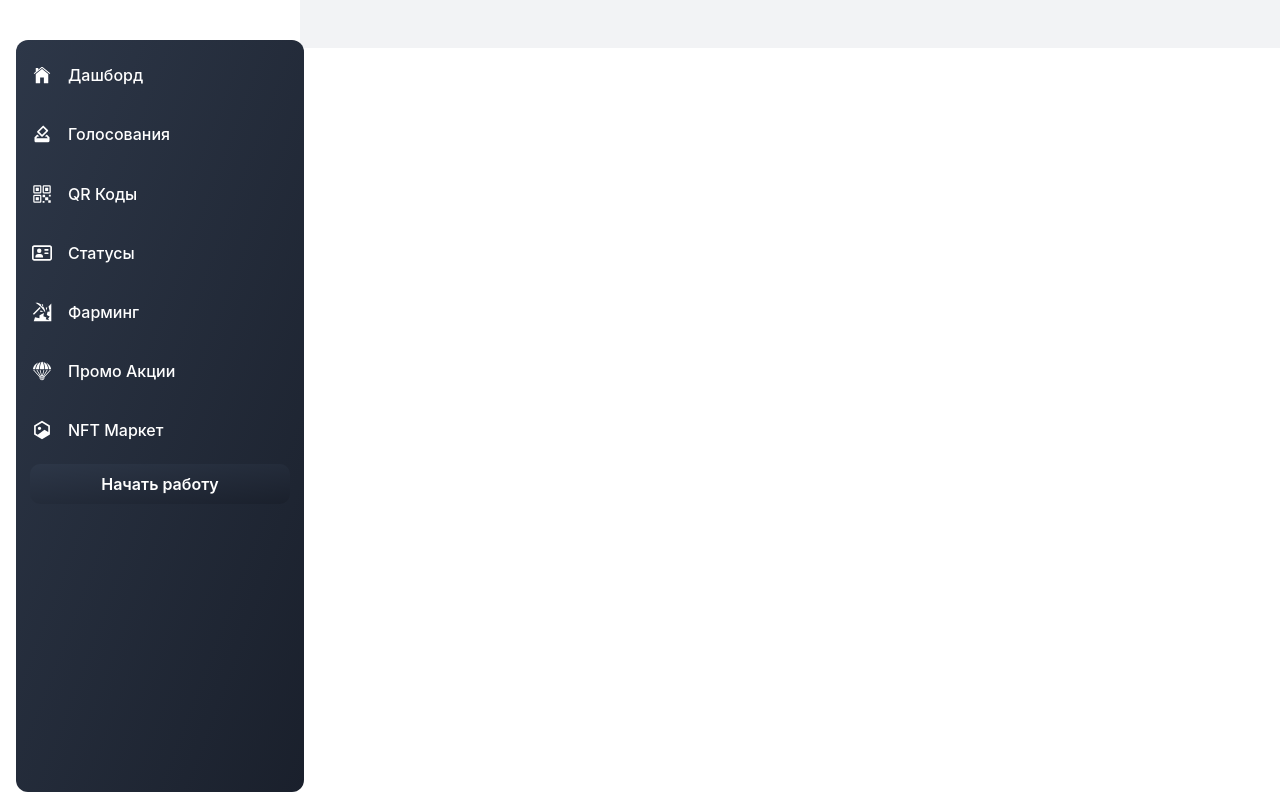
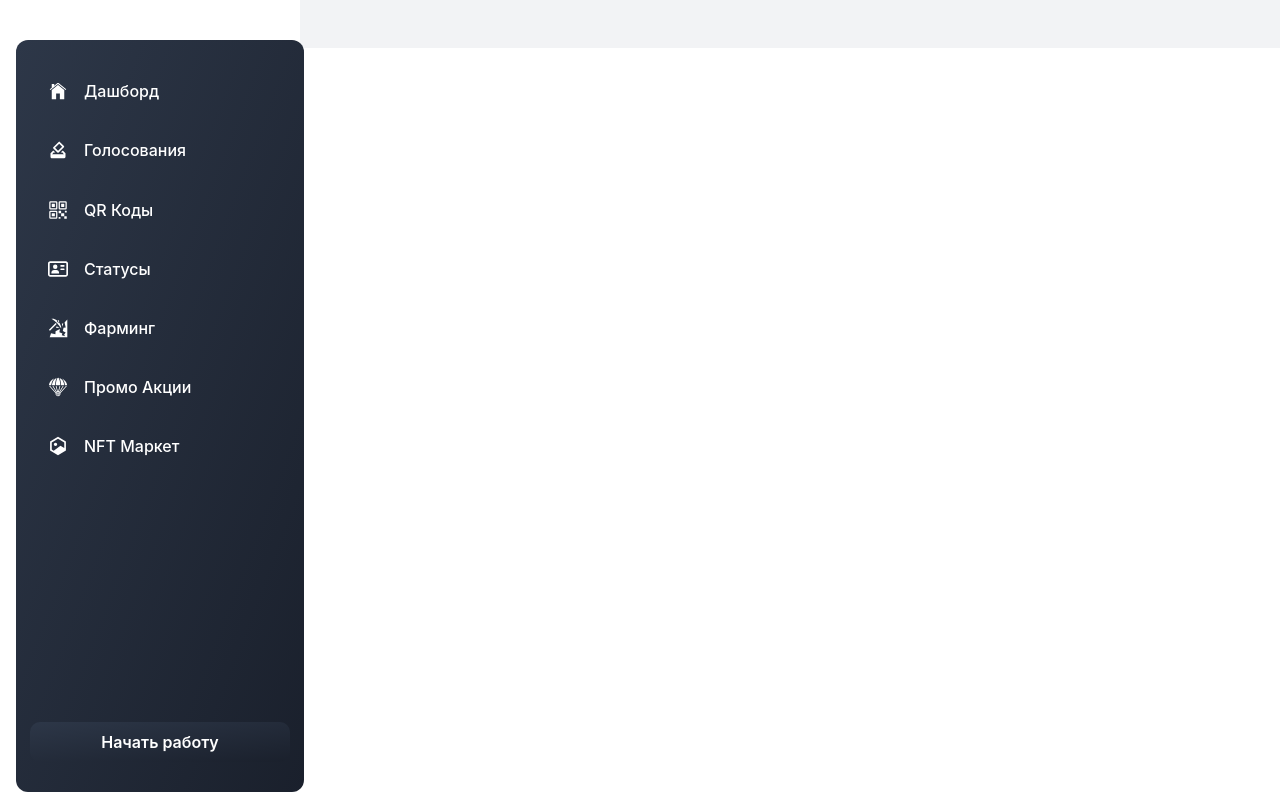
Before and after one commit to GODAOSOFTWARE/front-end, a React (Create React App) app: page / in a window 1280 px wide. Built offline with nearby package versions, Linux system fonts and the light colour scheme; what @web3modal/wagmi, wagmi would draw is missing.

Commit message:
Стилизация интерфейса

```diff
--- a/src/components/layout/Sidebar.css
+++ b/src/components/layout/Sidebar.css
@@ -15,9 +15,10 @@
     border-radius: 0.75rem;
     transition: transform 0.3s;
     color: #F0B90B;
-
+    display: flex;
+    flex-direction: column;
+    justify-content: space-between;
 }
-
 
 /* Заголовок боковой панели */
 .sidebar-header {
@@ -33,7 +34,6 @@
 
 /* Список ссылок боковой панели */
 .sidebar-list {
-
     margin: 16px;
     display: flex;
     flex-direction: column;
@@ -70,25 +70,9 @@
 .sidebar-link:hover {
     background: rgba(255, 255, 255, 0.1);
     color: white;
-
 }
 
-./* src/components/layout/Sidebar.css */
-
-.sidebar {
-    display: flex;
-    flex-direction: column;
-    justify-content: space-between;
-    height: 100vh;
-}
-
-.sidebar-list {
-    padding: 0;
-    margin: 0;
-    list-style: none;
-    flex-grow: 1;
-}
-
+/* Кнопки аутентификации */
 .sidebar-auth-buttons {
     display: flex;
     flex-direction: column;
@@ -107,7 +91,6 @@
     border-radius: 5px;
     width: 90%;
     text-align: center;
-
 }
 
 .sign-in-button:hover,
--- a/src/components/layout/Sidebar.js
+++ b/src/components/layout/Sidebar.js
@@ -1,7 +1,7 @@
 // src/components/layout/Sidebar.js
 
 import React from 'react';
-import { Link } from 'react-router-dom';
+import { Link, useNavigate } from 'react-router-dom';
 import './Sidebar.css';
 import { IoQrCodeOutline } from 'react-icons/io5';
 import { MdHowToVote } from "react-icons/md";
@@ -11,7 +11,6 @@ import { GiParachute } from "react-icons/gi";
 import { RiNftFill } from "react-icons/ri";
 import { IoIosHome } from "react-icons/io";
 import AuthChecker from '../cheker/AuthChecker';
-import { useNavigate } from 'react-router-dom';
 
 const Sidebar = () => {
     const navigate = useNavigate();
```
